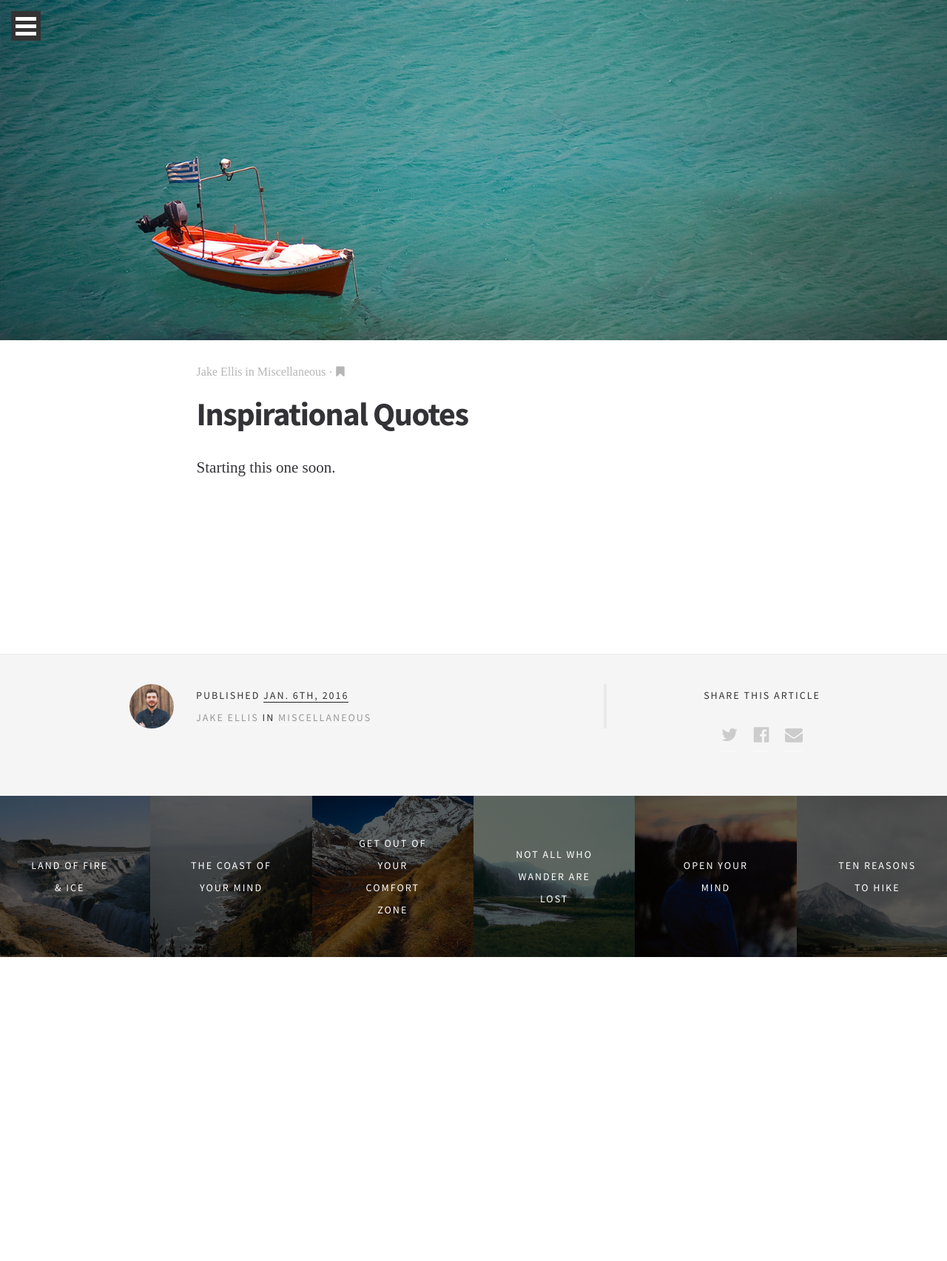
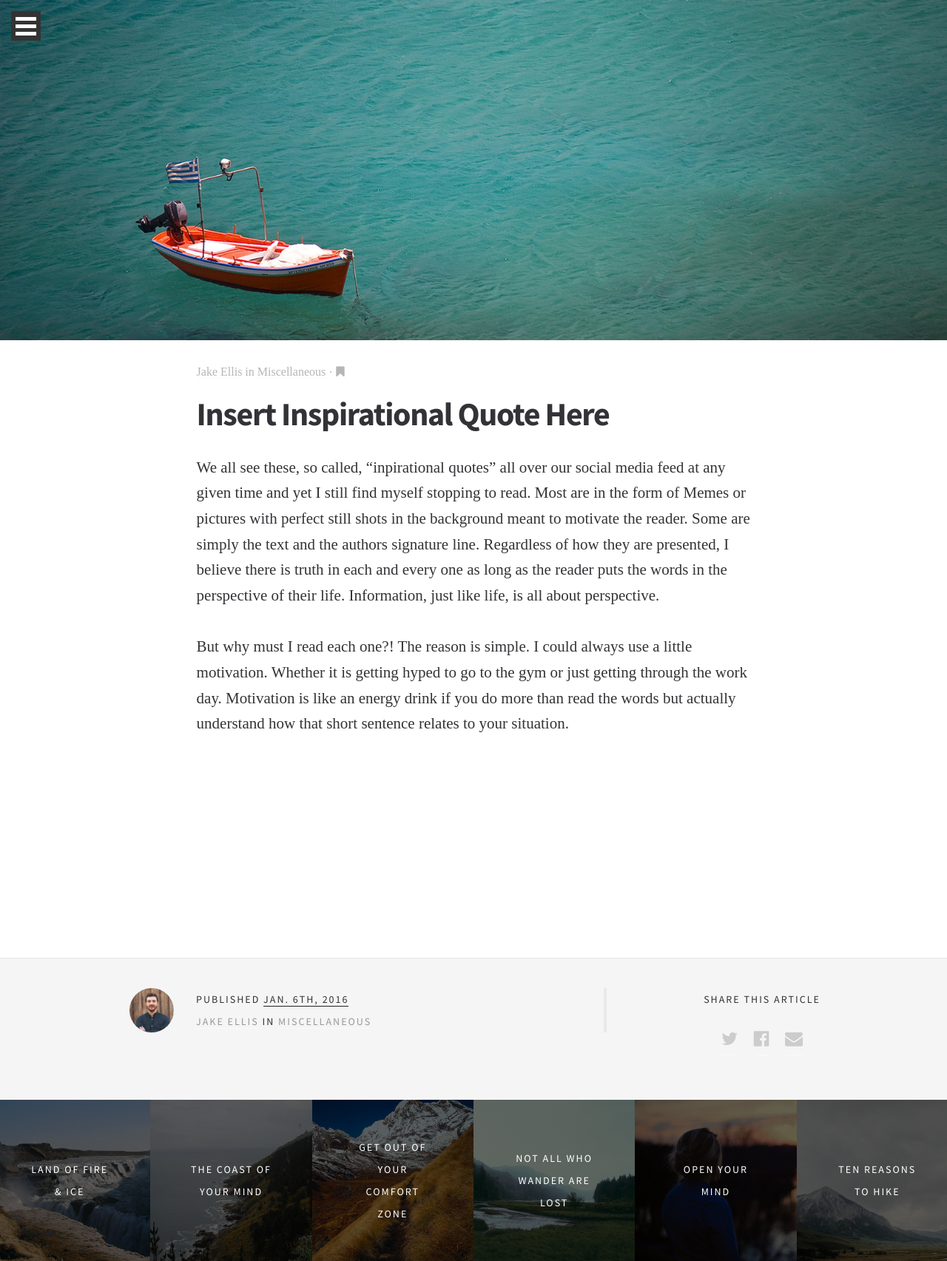
Before and after one commit to EJBlog/EJBlog.github.io, a Jekyll site: the page built from _posts/2016-1-6-inspirational-quotes.md, in a window 1280 px wide. Shown: the whole page at 74% size. Built offline with Jekyll 4.4.1, drawn with Linux system fonts in a browser that asks for light colours; nearby versions of some CDN libraries; some web fonts are replaced.

Commit message:
Update 2016-1-6-inspirational-quotes.md

```diff
--- a/_posts/2016-1-6-inspirational-quotes.md
+++ b/_posts/2016-1-6-inspirational-quotes.md
@@ -1,10 +1,14 @@
 ---
 layout: post
-title: "Inspirational Quotes"
+title: "Insert Inspirational Quote Here"
 post_date: "Jan. 6th, 2016"
 post_author: "Jake Ellis"
 post_category: "Miscellaneous"
 ---
 
-Starting this one soon.
+We all see these, so called, "inpirational quotes" all over our social media feed at any given time and yet I still find myself stopping to read. Most are in the form of Memes or pictures with perfect still shots in the background meant to motivate the reader. Some are simply the text and the authors signature line. Regardless of how they are presented, I believe there is truth in each and every one as long as the reader puts the words in the perspective of their life. Information, just like life, is all about perspective.
 <br><br>
+But why must I read each one?! The reason is simple. I could always use a little motivation. Whether it is getting hyped to go to the gym or just getting through the work day. Motivation is like an energy drink if you do more than read the words but actually understand how that short sentence relates to your situation.
+
+
+<br><br>
```
